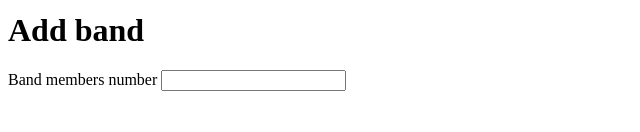
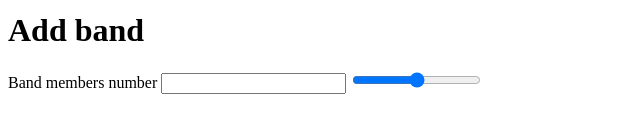
Before and after one commit to ristoxxx/BandsDB, a plain HTML site: page index.html in a window 1280 px wide. Shown: the part 226-358 px from the top of the page, without its empty margins (0-640 px from the left). Drawn offline with Linux system fonts and the light colour scheme.

Commit message:
Update index.html

```diff
--- a/index.html
+++ b/index.html
@@ -21,10 +21,9 @@
       <form>
         <h1>Add band</h1>
         <label for="BandMemberCount">Band members number</label>
-		<input id="BandMemberCount" type="number" step="1" name="BandMemberCount">
+		<input name="BandMemberCount" id="BandMemberCount" type="number" step="1" >
+        <input name="BandScore" id="BandScore" type="range" min="0" max="5"  step="0.5">
       </form>
-
-
     </div>
   </body>
 </html>
```
